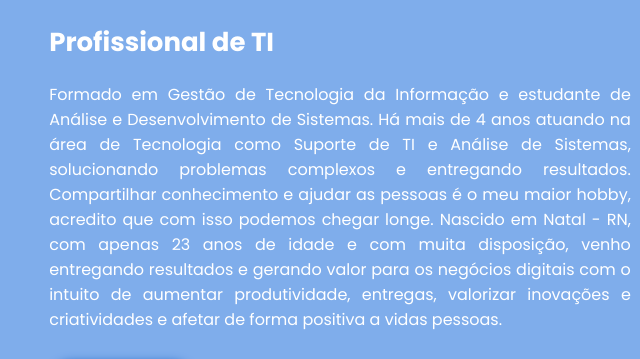
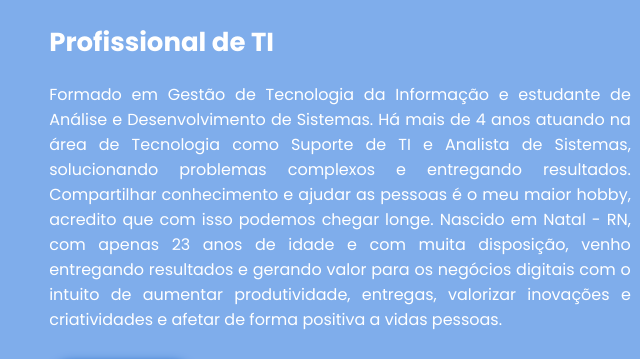
Before and after one commit to Joao13Neves/meu_portifolio, a plain HTML site: page index.html in a window 1280 px wide. Shown: the part 1024-1383 px from the top of the page, 534-1174 px from the left. Drawn offline with nearby package versions, Linux system fonts and the light colour scheme.

Commit message:
ajustando paragrafos

```diff
--- a/index.html
+++ b/index.html
@@ -73,7 +73,7 @@
         <div class="about-content">
             <h2 class="heading">Sobre <span>Mim</span></h2>
             <h3>Profissional de TI</h3>
-            <p class="about-text">Formado em Gestão de Tecnologia da Informação e estudante de Análise e Desenvolvimento de Sistemas. Há mais de 4 anos atuando na área de Tecnologia como Suporte de TI e Análise de Sistemas, solucionando problemas complexos e entregando resultados. Compartilhar conhecimento e ajudar as pessoas é o meu maior hobby, acredito que com isso podemos chegar longe. Nascido em Natal - RN, com apenas 23 anos de idade e com muita disposição, venho entregando resultados e gerando valor para os negócios digitais com o intuito de aumentar produtividade, entregas, valorizar inovações e criatividades e afetar de forma positiva a vidas pessoas.</p>
+            <p class="about-text">Formado em Gestão de Tecnologia da Informação e estudante de Análise e Desenvolvimento de Sistemas. Há mais de 4 anos atuando na área de Tecnologia como Suporte de TI e Analista de Sistemas, solucionando problemas complexos e entregando resultados. Compartilhar conhecimento e ajudar as pessoas é o meu maior hobby, acredito que com isso podemos chegar longe. Nascido em Natal - RN, com apenas 23 anos de idade e com muita disposição, venho entregando resultados e gerando valor para os negócios digitais com o intuito de aumentar produtividade, entregas, valorizar inovações e criatividades e afetar de forma positiva a vidas pessoas.</p>
             <a href="#" class="btn">Veja mais</a>
         </div>
 
```
